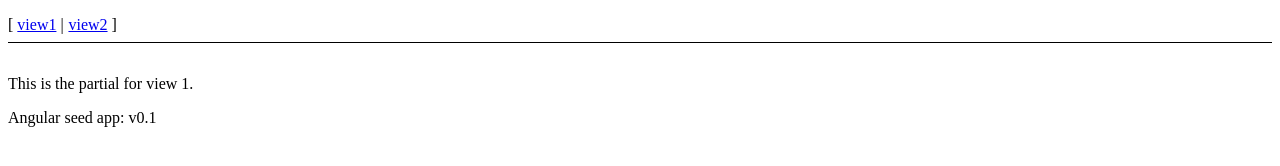
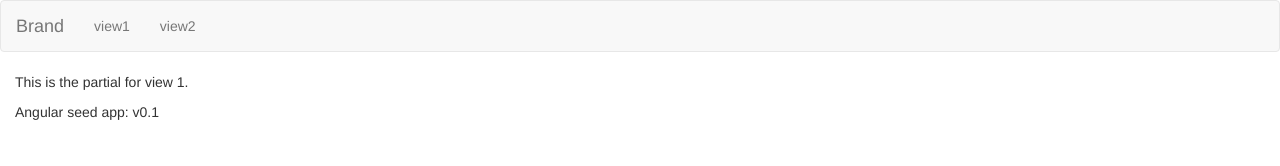
Before and after one commit to QasAshraf/spawncamping-octo-dangerzone, a website: page app/index.html in a window 1280 px wide. Drawn offline with nearby package versions, Linux system fonts and the light colour scheme; some packages are replaced by stand-ins of ours; files that its build step writes are made by us from their sources.

Commit message:
Add: Bootstrap nav bar etc

```diff
--- a/app/index.html
+++ b/app/index.html
@@ -13,16 +13,35 @@
     <title>My AngularJS App</title>
     <meta name="description" content="">
     <meta name="viewport" content="width=device-width, initial-scale=1">
-    <link rel="sytlesheet" href="components/bootstrap.min.css">
+    <link rel="stylesheet" href="components/bootstrap.min.css">
     <link rel="stylesheet" href="app.css">
 </head>
 <body>
-<div class="container-fluid">
-<ul class="menu">
-    <li><a href="#/view1">view1</a></li>
-    <li><a href="#/view2">view2</a></li>
-</ul>
+    <nav class="navbar navbar-default" role="navigation">
+        <div class="container-fluid">
+            <!-- Brand and toggle get grouped for better mobile display -->
+            <div class="navbar-header">
+                <button type="button" class="navbar-toggle collapsed" data-toggle="collapse" data-target="#bs-example-navbar-collapse-1">
+                    <span class="sr-only">Toggle navigation</span>
+                    <span class="icon-bar"></span>
+                    <span class="icon-bar"></span>
+                    <span class="icon-bar"></span>
+                </button>
+                <a class="navbar-brand" href="#">Brand</a>
+            </div>
 
+            <!-- Collect the nav links, forms, and other content for toggling -->
+            <div class="collapse navbar-collapse" id="bs-example-navbar-collapse-1">
+                <ul class="nav navbar-nav">
+                    <li><a href="#/view1">view1</a></li>
+                    <li><a href="#/view2">view2</a></li>
+                </ul>
+
+            </div><!-- /.navbar-collapse -->
+        </div><!-- /.container-fluid -->
+    </nav>
+
+    <div class="container-fluid">
 <!--[if lt IE 7]>
 <p class="browsehappy">You are using an <strong>outdated</strong> browser. Please <a href="http://browsehappy.com/">upgrade
     your browser</a> to improve your experience.</p>
```
